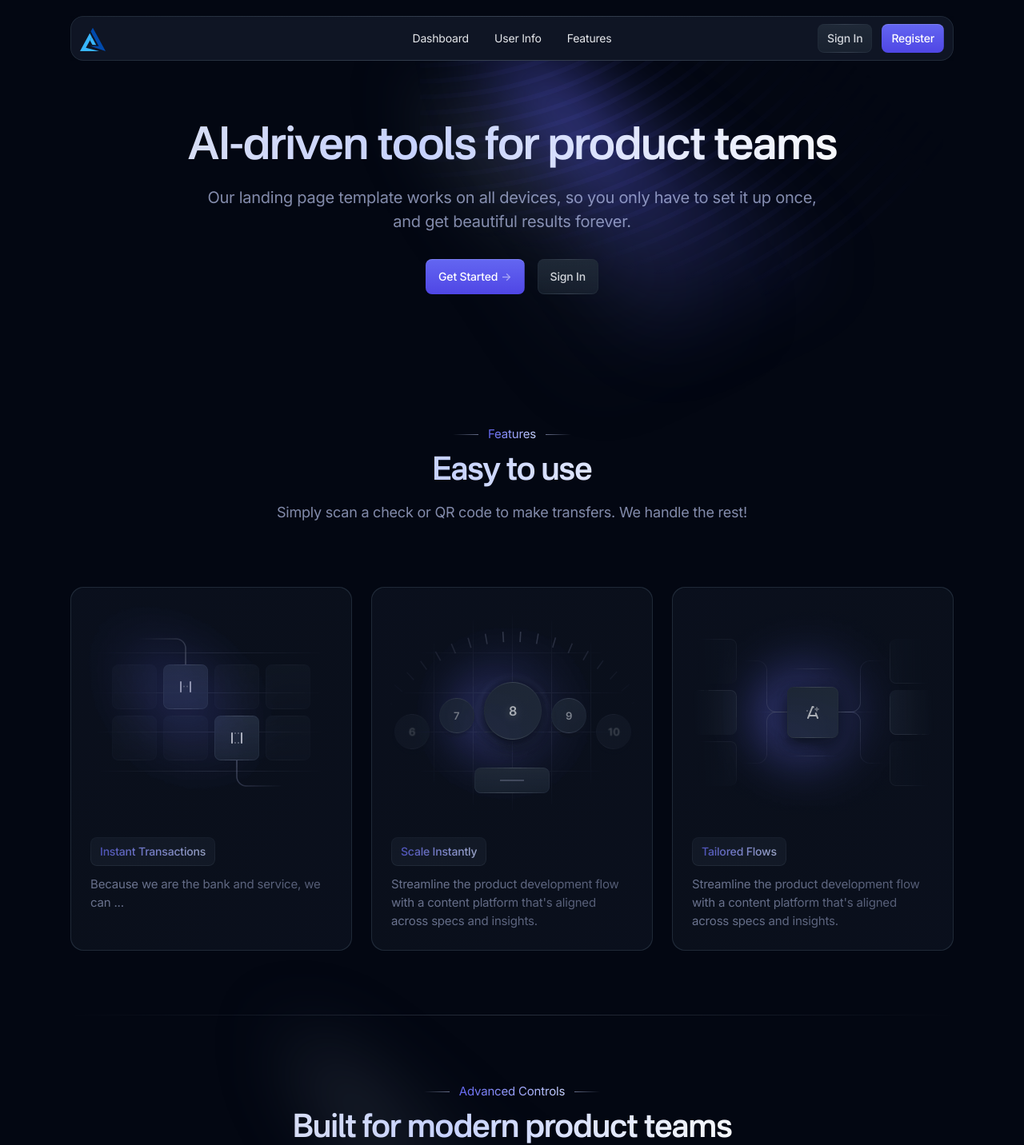
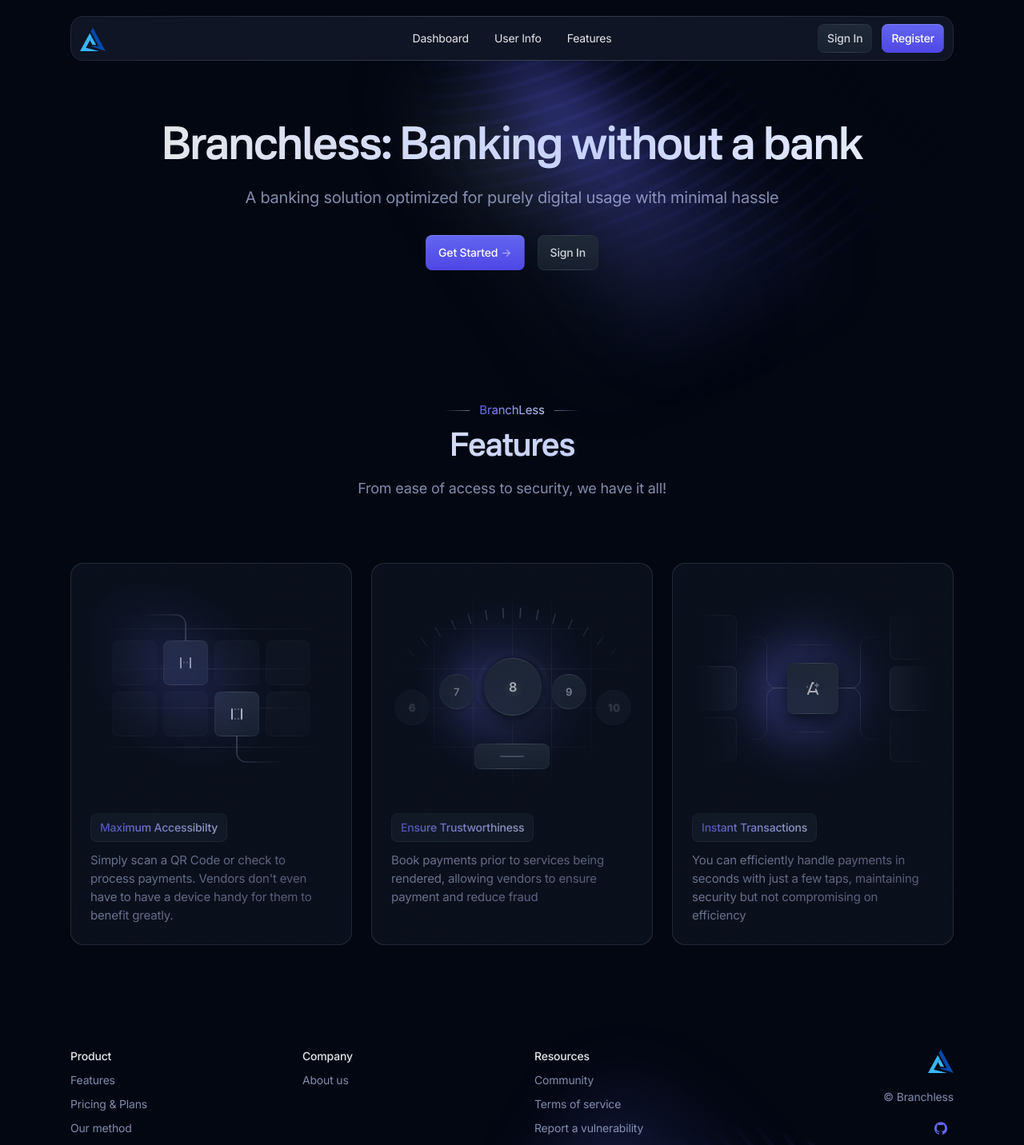
Before and after one commit to tanushchauhan/branchless, a Next.js app: page / in a window 1280 px wide. Shown: the top 1432 px of the page at 80% size. Built offline with nearby package versions, Linux system fonts and the light colour scheme.

Commit message:
Yapped on Home Page

```diff
--- a/app/(default)/page.tsx
+++ b/app/(default)/page.tsx
@@ -17,9 +17,9 @@ export default function Home() {
       <PageIllustration />
       <Hero />
       <Workflows />
-      <Features />
-      <Testimonials />
-      <Cta />
+      {/*<Features />*/}
+      {/*<Testimonials />*/}
+      {/*<Cta />*/}
     </>
   );
 }
--- a/components/hero-home.tsx
+++ b/components/hero-home.tsx
@@ -15,7 +15,7 @@ export default function HeroHome() {
               className="animate-[gradient_6s_linear_infinite] bg-[linear-gradient(to_right,theme(colors.gray.200),theme(colors.indigo.200),theme(colors.gray.50),theme(colors.indigo.300),theme(colors.gray.200))] bg-[length:200%_auto] bg-clip-text pb-5 font-nacelle text-4xl font-semibold text-transparent md:text-5xl"
               data-aos="fade-up"
             >
-              AI-driven tools for product teams
+              Branchless: Banking without a bank
             </h1>
             <div className="mx-auto max-w-3xl">
               <p
@@ -23,8 +23,7 @@ export default function HeroHome() {
                 data-aos="fade-up"
                 data-aos-delay={200}
               >
-                Our landing page template works on all devices, so you only have
-                to set it up once, and get beautiful results forever.
+                A banking solution optimized for purely digital usage with minimal hassle
               </p>
               <div className="mx-auto max-w-xs sm:flex sm:max-w-none sm:justify-center">
                 <RegisterLink />
--- a/components/workflows.tsx
+++ b/components/workflows.tsx
@@ -13,14 +13,14 @@ export default function Workflows() {
           <div className="mx-auto max-w-3xl pb-12 text-center md:pb-20">
             <div className="inline-flex items-center gap-3 pb-3 before:h-px before:w-8 before:bg-gradient-to-r before:from-transparent before:to-indigo-200/50 after:h-px after:w-8 after:bg-gradient-to-l after:from-transparent after:to-indigo-200/50">
               <span className="inline-flex bg-gradient-to-r from-indigo-500 to-indigo-200 bg-clip-text text-transparent">
-                Features
+                BranchLess
               </span>
             </div>
             <h2 className="animate-[gradient_6s_linear_infinite] bg-[linear-gradient(to_right,theme(colors.gray.200),theme(colors.indigo.200),theme(colors.gray.50),theme(colors.indigo.300),theme(colors.gray.200))] bg-[length:200%_auto] bg-clip-text pb-4 font-nacelle text-3xl font-semibold text-transparent md:text-4xl">
-              Easy to use
+              Features
             </h2>
             <p className="text-lg text-indigo-200/65">
-              Simply scan a check or QR code to make transfers. We handle the rest!
+              From ease of access to security, we have it all!
             </p>
           </div>
           {/* Spotlight items */}
@@ -61,12 +61,12 @@ export default function Workflows() {
                   <div className="mb-3">
                     <span className="btn-sm relative rounded-full bg-gray-800/40 px-2.5 py-0.5 text-xs font-normal before:pointer-events-none before:absolute before:inset-0 before:rounded-[inherit] before:border before:border-transparent before:[background:linear-gradient(to_bottom,theme(colors.gray.700/.15),theme(colors.gray.700/.5))_border-box] before:[mask-composite:exclude_!important] before:[mask:linear-gradient(white_0_0)_padding-box,_linear-gradient(white_0_0)] hover:bg-gray-800/60">
                       <span className="bg-gradient-to-r from-indigo-500 to-indigo-200 bg-clip-text text-transparent">
-                        Instant Transactions
+                        Maximum Accessibilty
                       </span>
                     </span>
                   </div>
                   <p className="text-indigo-200/65">
-                    Because we are the bank and service, we can ...
+                    Simply scan a QR Code or check to process payments. Vendors don't even have to have a device handy for them to benefit greatly.
                   </p>
                 </div>
               </div>
@@ -107,13 +107,12 @@ export default function Workflows() {
                   <div className="mb-3">
                     <span className="btn-sm relative rounded-full bg-gray-800/40 px-2.5 py-0.5 text-xs font-normal before:pointer-events-none before:absolute before:inset-0 before:rounded-[inherit] before:border before:border-transparent before:[background:linear-gradient(to_bottom,theme(colors.gray.700/.15),theme(colors.gray.700/.5))_border-box] before:[mask-composite:exclude_!important] before:[mask:linear-gradient(white_0_0)_padding-box,_linear-gradient(white_0_0)] hover:bg-gray-800/60">
                       <span className="bg-gradient-to-r from-indigo-500 to-indigo-200 bg-clip-text text-transparent">
-                        Scale Instantly
+                        Ensure Trustworthiness
                       </span>
                     </span>
                   </div>
                   <p className="text-indigo-200/65">
-                    Streamline the product development flow with a content
-                    platform that's aligned across specs and insights.
+                    Book payments prior to services being rendered, allowing vendors to ensure payment and reduce fraud
                   </p>
                 </div>
               </div>
@@ -154,13 +153,12 @@ export default function Workflows() {
                   <div className="mb-3">
                     <span className="btn-sm relative rounded-full bg-gray-800/40 px-2.5 py-0.5 text-xs font-normal before:pointer-events-none before:absolute before:inset-0 before:rounded-[inherit] before:border before:border-transparent before:[background:linear-gradient(to_bottom,theme(colors.gray.700/.15),theme(colors.gray.700/.5))_border-box] before:[mask-composite:exclude_!important] before:[mask:linear-gradient(white_0_0)_padding-box,_linear-gradient(white_0_0)] hover:bg-gray-800/60">
                       <span className="bg-gradient-to-r from-indigo-500 to-indigo-200 bg-clip-text text-transparent">
-                        Tailored Flows
+                        Instant Transactions
                       </span>
                     </span>
                   </div>
                   <p className="text-indigo-200/65">
-                    Streamline the product development flow with a content
-                    platform that's aligned across specs and insights.
+                    You can efficiently handle payments in seconds with just a few taps, maintaining security but not compromising on efficiency
                   </p>
                 </div>
               </div>
```
